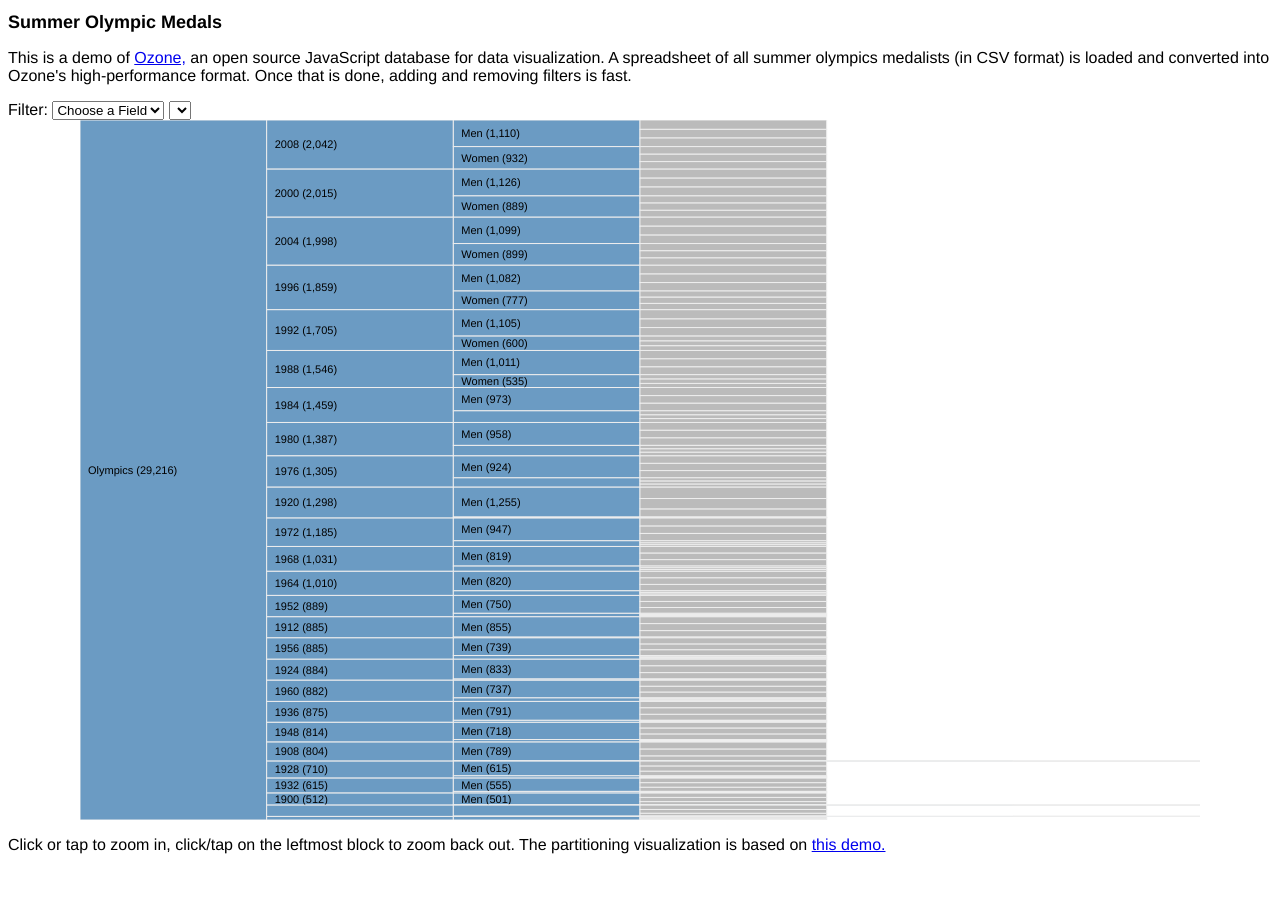
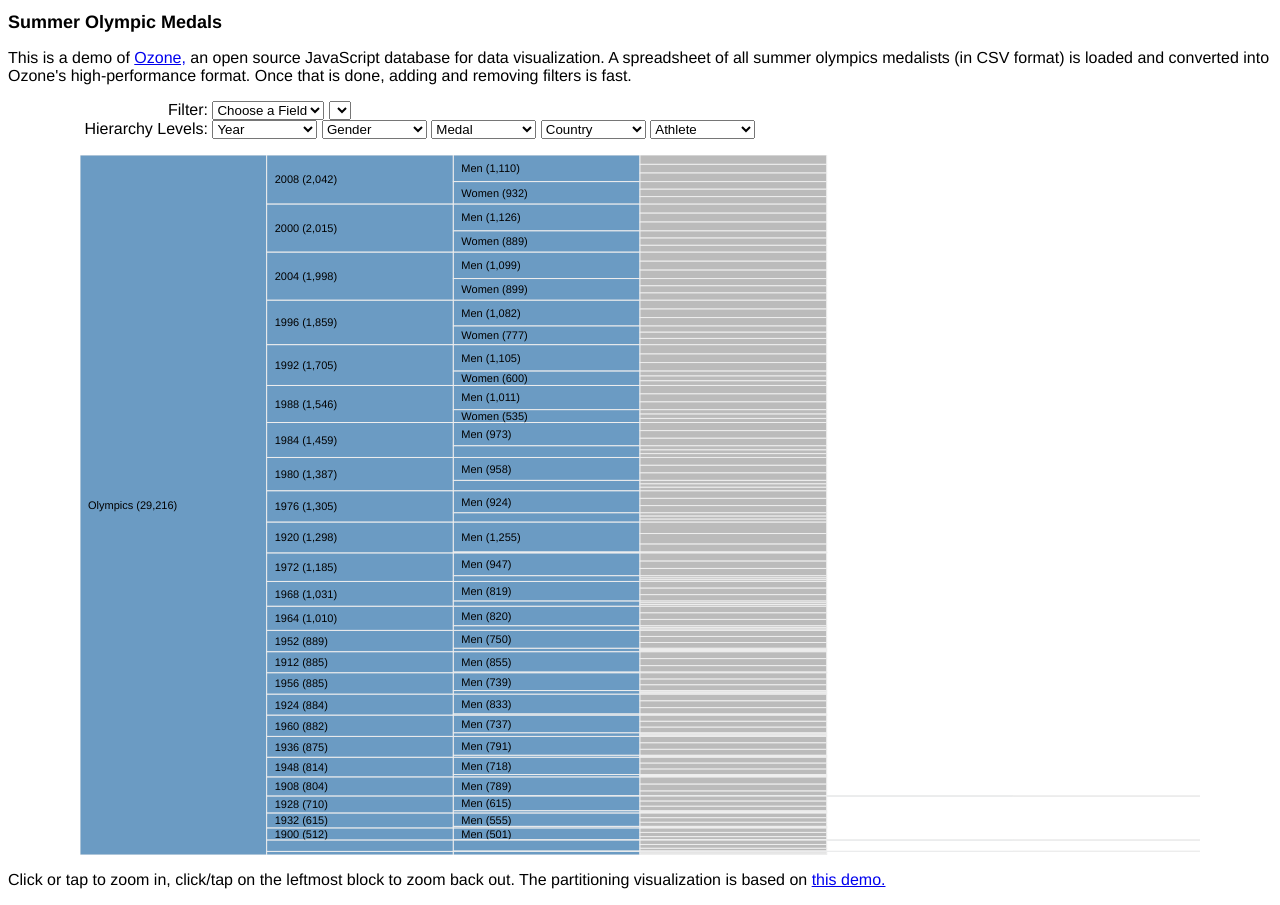
Before and after one commit to dleppik/ozone, a plain HTML site: page demo/olympics.html in a window 1280 px wide. Before the commit the page ends 870 px from the top, so only its background shows below. Drawn offline with nearby package versions, Linux system fonts and the light colour scheme.

Commit message:
Demo now lets you choose the hierarchy levels.

```diff
--- a/demo/olympics.html
+++ b/demo/olympics.html
@@ -13,6 +13,20 @@
 
     h1 {
         font-size: 18px;
+    }
+
+    .menuTitle {
+        display: inline-block;
+        width: 200px;
+        text-align: right;
+    }
+
+    .menu {
+        display: inline-block;
+    }
+
+    #visContainer {
+        margin-top: 16px;
     }
 
     .chart {
@@ -31,6 +45,7 @@
         cursor: pointer;
         fill: steelblue;
     }
+
 
     text {
         pointer-events: none;
@@ -53,9 +68,17 @@
     </div>
 
     <div>
-        Filter:
-        <div id="fieldMenu" style="display: inline-block"></div>
-        <div id="valueMenu" style="display: inline-block"></div>
+        <div class="menuTitle">Filter:</div>
+        <div id="fieldMenu" class="menu"></div>
+        <div id="valueMenu" class="menu"></div>
+    </div>
+    <div>
+        <div class="menuTitle">Hierarchy Levels:</div>
+        <div id="fieldHierarchyMenu0" class="menu"></div>
+        <div id="fieldHierarchyMenu1" class="menu"></div>
+        <div id="fieldHierarchyMenu2" class="menu"></div>
+        <div id="fieldHierarchyMenu3" class="menu"></div>
+        <div id="fieldHierarchyMenu4" class="menu"></div>
     </div>
 
     <div id="visContainer">
@@ -73,8 +96,9 @@
         // for asynchronous loading.
         var o3 = ozone;
 
+        var defaultFieldsInVisualization = ['Edition', 'Gender', 'Medal', 'NOC', "Athlete"];
 
-        var fieldsInVisualization = ['Edition', 'Gender', 'Medal', 'NOC', "Athlete"];
+        var fieldsInVisualization = defaultFieldsInVisualization;
 
         var fieldMenu = d3.select("#fieldMenu").append("select");
         var noFieldOptName = "Choose a Field";
@@ -112,9 +136,55 @@
             return valueMenu.property("value");
         };
 
+        var initHierarchyMenus = function() {
+            for (var i=0; i<defaultFieldsInVisualization.length; i++) {
+                var defaultFieldId = defaultFieldsInVisualization[i];
+                var fields = [];
+                for (var j=0; j<db.fields().length; j++) {
+                    var field = db.fields()[j];
+                    if (field  && (i > 2 || field.distinctValueEstimate() < 200)) {
+                        fields.push(field.displayName);
+                    }
+                }
+                fields.sort();
+                console.log(fields);
+
+                d3.select("#fieldHierarchyMenu"+i).append("select")
+                        .selectAll("option")
+                        .data(fields)
+                        .enter().append("option")
+                            .attr("value", fieldIdForName)
+                            .text(function(d) {return d;});
+
+                d3.select("#fieldHierarchyMenu"+i+" select").on("change", updateUsingMenus);
+
+                d3.selectAll("#fieldHierarchyMenu"+i+" option[value='"+defaultFieldId+"']").attr("selected", "selected");
+            }
+        };
+
+        var fieldIdForName = function(name) {
+            var f = fieldsByDisplayName[name];
+            return (f) ? f.identifier : name;
+        };
+
         var updateUsingMenus = function() {
+            fieldsInVisualization = [];
+            for (var i=0; i<defaultFieldsInVisualization.length; i++) {
+                console.log("#fieldHierarchyMenu"+i+" select");
+                var fieldId = d3.select("#fieldHierarchyMenu"+i+" select").property("value");
+                console.log(fieldId);
+                if (fieldId && db.field(fieldId)) {
+                    fieldsInVisualization.push(fieldId);
+                }
+            }
+            if (fieldsInVisualization.length === 0) {
+                fieldsInVisualization = defaultFieldsInVisualization;
+            }
+
             var field = selectedField();
             var data;
+
+
             if (field===null) {
                 data = partitionForD3("Olympics", db, fieldsInVisualization);
             }
@@ -170,8 +240,7 @@
                         .text(function(d) { return d; });
 
             fieldMenu.on("change", onFieldChange);
-
-
+            initHierarchyMenus();
 
             var o3Partition = partitionForD3("Olympics", db, fieldsInVisualization);
             setupPartitionVis(o3Partition);
```
